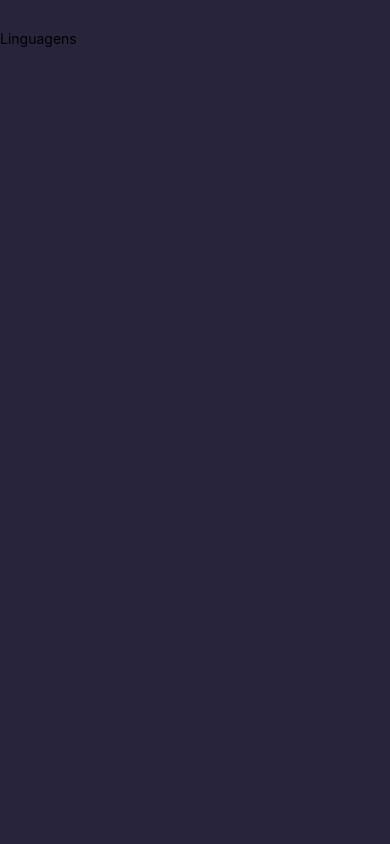
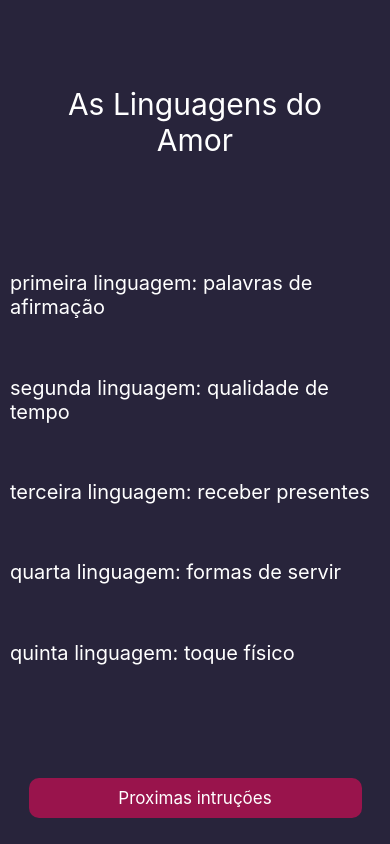
Before and after one commit to denner-august/proximo-nivel, a React Native app: screen /Linguagens in a window 390 px wide. Built offline with nearby package versions, Linux system fonts and the light colour scheme.

Commit message:
criando a tela com os titulos das linguagens do amor

```diff
--- a/App.tsx
+++ b/App.tsx
@@ -1,6 +1,5 @@
 import { StatusBar } from "expo-status-bar";
-import { StyleSheet, Text, View } from "react-native";
-import { Inicial } from "./components/telaPrincipal/telaInicial";
+import { StyleSheet, View } from "react-native";
 import { Fluxo } from "./screens/fluxo";
 
 export default function App() {
--- /dev/null
+++ b/Linguagens-amor.json
@@ -0,0 +1,9 @@
+{
+  "linguagens-amor": [
+    { "titulo": "primeira linguagem: palavras de afirmação", "conteudo": "" },
+    { "titulo": "segunda linguagem: qualidade de tempo", "conteudo": "" },
+    { "titulo": "terceira linguagem: receber presentes", "conteudo": "" },
+    { "titulo": "quarta linguagem: formas de servir", "conteudo": "" },
+    { "titulo": "quinta linguagem: toque físico", "conteudo": "" }
+  ]
+}
--- a/components/apresentação/linguagens.tsx
+++ b/components/apresentação/linguagens.tsx
@@ -1,9 +1,58 @@
-import { Text } from "react-native";
+import { Text, StyleSheet, View, TouchableOpacity } from "react-native";
 import { BaseTela } from "../base";
+import { Titulo } from "../ferramentas/titulo";
+
+import Linguanges_amor from "../../Linguagens-amor.json";
+import { ButtonNext } from "../ferramentas/buttonNext";
+import { windowHeight } from "../ferramentas/dispositivo";
+import { useState } from "react";
+
 export function Linguagens() {
+  const [abrirModal, setAbrirModal] = useState("");
+
+  function renderizaLinguanges() {
+    return Linguanges_amor["linguagens-amor"].map((item) => {
+      return (
+        <TouchableOpacity
+          key={item.titulo}
+          onPress={() => setAbrirModal(item.titulo)}
+        >
+          <Text style={styles.texto}>{item.titulo}</Text>
+          {
+            abrirModal === item.titulo ??
+              null /*'abrira o modal pra pagina mostrando uma descrição da linguagem' */
+          }
+        </TouchableOpacity>
+      );
+    });
+  }
+
   return (
     <BaseTela>
-      <Text>Linguagens</Text>
+      <View style={styles.Container}>
+        <Titulo titulo="As Linguagens do Amor" />
+        <View style={styles.Container_Linguagens}>{renderizaLinguanges()}</View>
+        <ButtonNext buttonTitle="Proximas intruções" />
+      </View>
     </BaseTela>
   );
 }
+
+const styles = StyleSheet.create({
+  Container: {
+    justifyContent: "space-evenly",
+    alignItems: "center",
+    height: windowHeight,
+    paddingHorizontal: 10,
+  },
+
+  Container_Linguagens: {
+    height: "60%",
+    justifyContent: "space-evenly",
+  },
+
+  texto: {
+    color: "white",
+    fontSize: 20,
+  },
+});
--- a/components/base.tsx
+++ b/components/base.tsx
@@ -1,8 +1,7 @@
 import { ReactNode } from "react";
 import { StyleSheet, View, ScrollView, Text } from "react-native";
 
-import { Dimensions } from "react-native";
-const windowHeight = Dimensions.get("window").height;
+import { windowHeight } from "./ferramentas/dispositivo";
 
 interface childrenProps {
   children: ReactNode;
--- /dev/null
+++ b/components/ferramentas/dispositivo.ts
@@ -0,0 +1,3 @@
+import { Dimensions } from "react-native";
+export const windowHeight = Dimensions.get("window").height;
+export const windowWidth = Dimensions.get("window").width;
--- a/components/telaPrincipal/telaInicial.tsx
+++ b/components/telaPrincipal/telaInicial.tsx
@@ -4,7 +4,7 @@ import { ButtonNext } from "../ferramentas/buttonNext";
 import { Titulo } from "../ferramentas/titulo";
 
 import { Dimensions } from "react-native";
-const windowHeight = Dimensions.get("window").height;
+import { windowHeight } from "../ferramentas/dispositivo";
 
 export function Inicial({ navigation }: any) {
   return (
```
